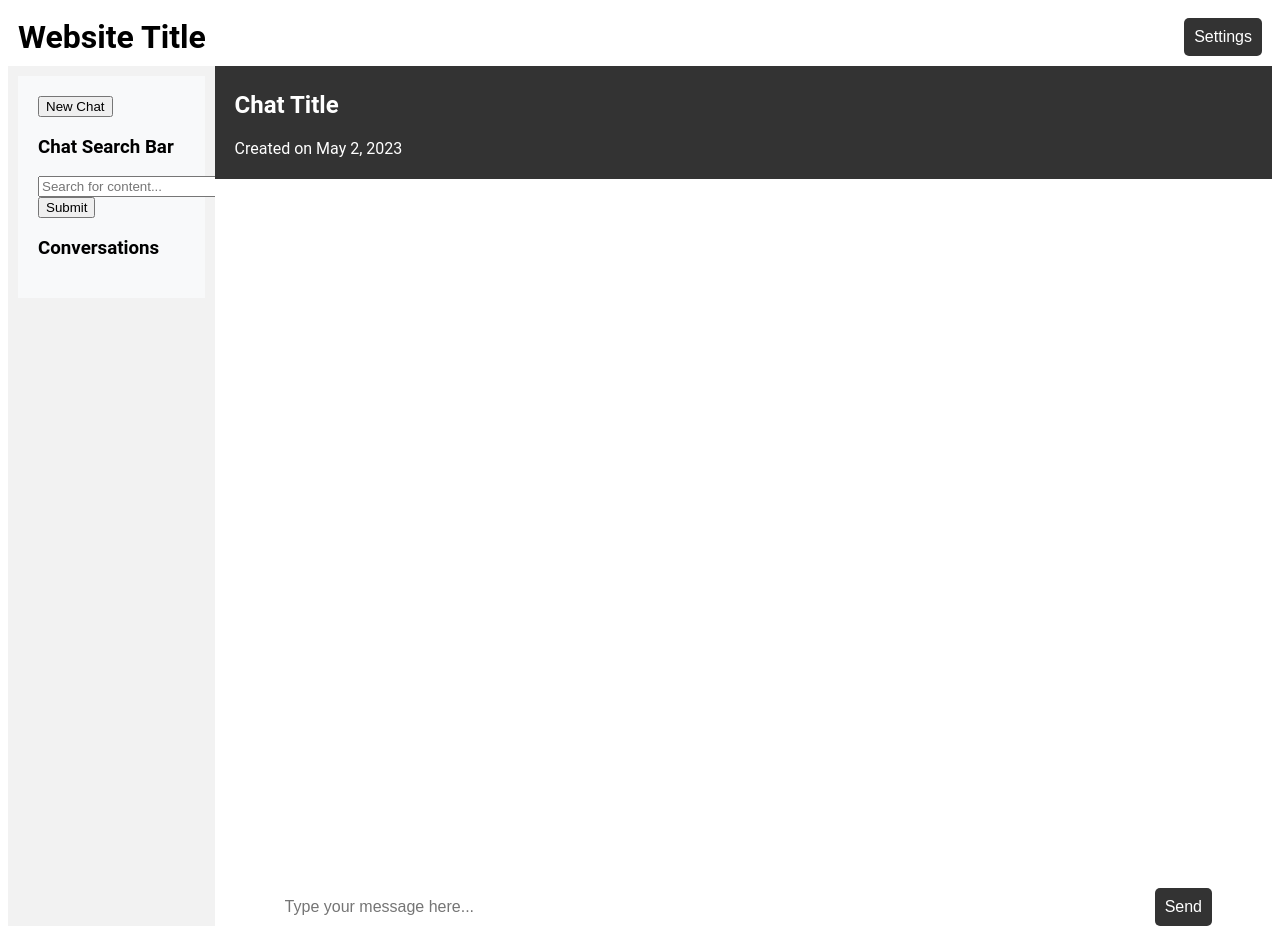
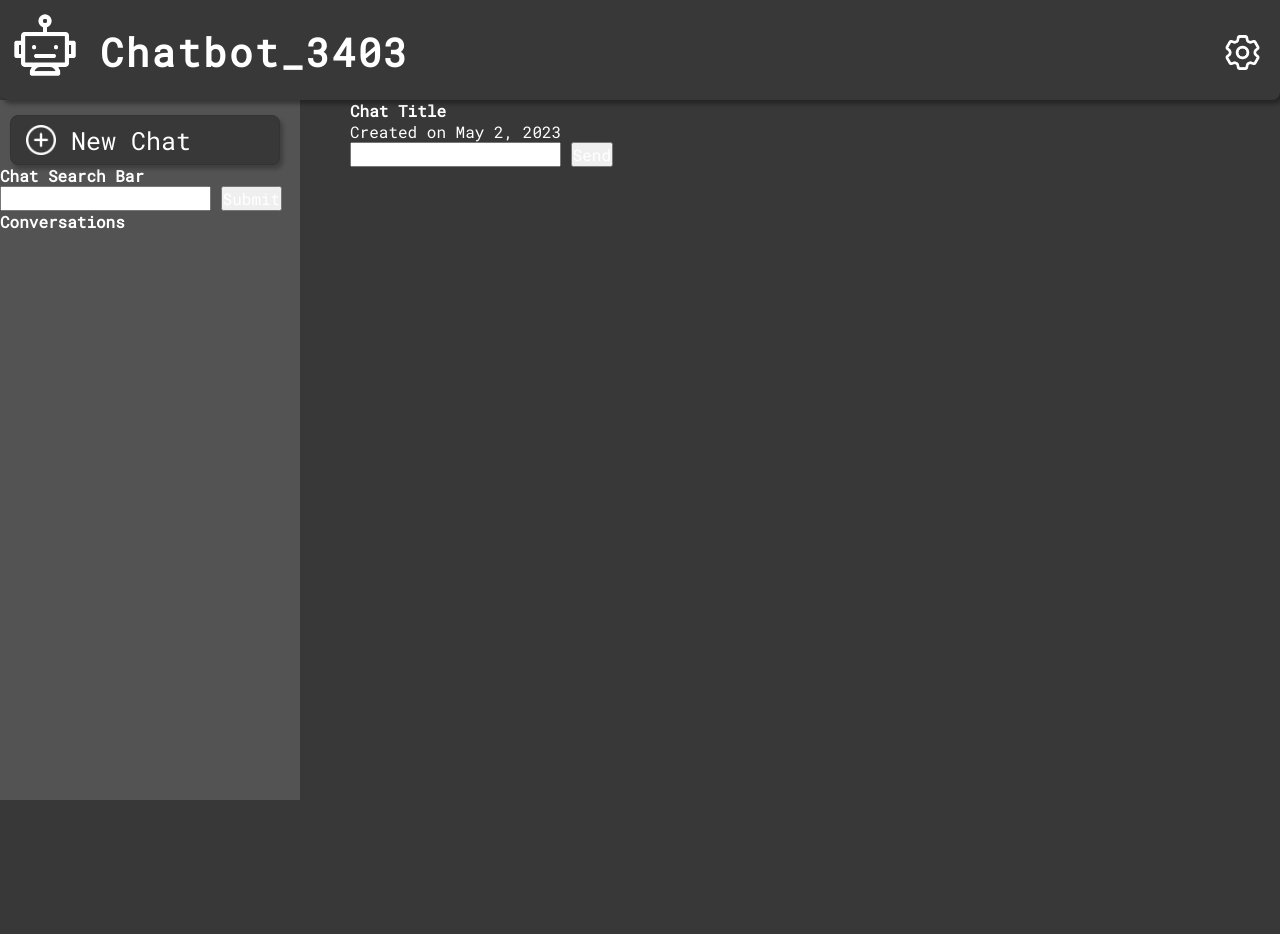
Before and after one commit to FearMyCode/chatbot, a Python web app: template flask/templates/chatbot.html in a window 1280 px wide. After the commit the page ends 800 px from the top, so only its background shows below. Run offline with Jinja, Linux system fonts and the light colour scheme; the template is opened without the code that fills it, so the values that code supplies are empty.

Commit message:
Completed 50% of css migration

```diff
--- /dev/null
+++ b/flask/static/css/chatbotfinal.css
@@ -0,0 +1,181 @@
+/* Google Font Import - Roboto Mono */
+@import url("https://fonts.googleapis.com/css2?family=Roboto+Mono&display=swap");
+
+* {
+  font-family: "Roboto Mono", monospace;
+  color: var(--text-color);
+  margin: 0;
+  padding: 0;
+  box-sizing: border-box;
+  font-size: 16px;
+}
+
+body {
+  background-color: var(--body-color);
+}
+
+:root {
+  /* ======== Colours ======== */
+  --body-color: #383838;
+  --sidebar-color: #535353;
+  --primary-color: #383838;
+  --primary-color-light: #c3c3c3;
+  --toggle-color: #4f4f4f;
+  --text-color: #ffffff;
+  --searchbar-color: #808080;
+
+  /* ======== Transitions ======== */
+  --tran-03: all 0.2s ease;
+  --tran-04: all 0.3s ease;
+  --tran-05: all 0.4s ease;
+}
+
+::placeholder {
+  /* Chrome, Firefox, Opera, Safari 10.1+ */
+  color: var(--text-color);
+  opacity: 1; /* Firefox */
+}
+
+:-ms-input-placeholder {
+  /* Internet Explorer 10-11 */
+  color: var(--text-color);
+}
+
+::-ms-input-placeholder {
+  /* Microsoft Edge */
+  color: var(--text-color);
+}
+
+/* ========= SCROLLBAR ========== */
+/* width */
+::-webkit-scrollbar {
+  background: var(--body-color);
+  width: 10px;
+}
+
+/* Track */
+::-webkit-scrollbar-track {
+  background: var(--body-color);
+  border-radius: 8px;
+}
+
+/* Handle */
+::-webkit-scrollbar-thumb {
+  background: var(--searchbar-color);
+  border-radius: 8px;
+}
+
+/* Handle on hover */
+::-webkit-scrollbar-thumb:hover {
+  background: var(--primary-color-light);
+  border-radius: 8px;
+}
+
+/* ======== HEADER ======== */
+
+.website-header-container {
+  position: fixed;
+  top: 0;
+  left: 0;
+  height: 100px;
+  width: 100%;
+  background-color: var(--primary-color);
+  box-shadow: 3px 4px 4px rgba(0, 0, 0, 0.35);
+  border-radius: 0px 0px 8px 8px;
+  z-index: 3;
+}
+
+.website-header-container h1 {
+  position: relative;
+  left: 80px;
+  font-size: 39.06px;
+  font-weight: 700;
+  line-height: 105px;
+  padding: 0 0 0 20px;
+
+  text-align: left;
+  letter-spacing: 0.06em;
+
+  color: #ffffff;
+}
+
+.website-header-container img {
+  position: absolute;
+  left: 10px;
+  top: 10px;
+}
+
+.website-header-container .settings-button {
+  color: var(--text-color);
+  position: absolute;
+  right: 65px;
+  top: 25px;
+}
+
+/* ======== SIDEBAR ======== */
+/* TODO: I want to add a column flexbox for sidebar*/
+
+.chat-container .conversation-container {
+  position: fixed;
+  top: 100px;
+  left: 0;
+  height: 100%;
+  width: 315px;
+  z-index: 2;
+}
+
+.chat-container .conversation-container .conversation-panel {
+  position: fixed;
+  top: 100px;
+  left: 0;
+  height: 100%;
+  width: 300px;
+  background-color: var(--sidebar-color);
+  overflow-y: auto;
+}
+
+.chat-container .conversation-container .conversation-panel #new-chat-button {
+  box-sizing: border-box;
+  background: #383838;
+  border: 1px solid #333333;
+  box-shadow: 3px 4px 4px rgba(0, 0, 0, 0.25);
+  border-radius: 8px;
+  position: relative;
+  margin: 15px 10px 0 10px;
+  width: 270px;
+  height: 50px;
+  display: flex;
+  align-items: center;
+  justify-content: left;
+}
+
+.chat-container
+  .conversation-container
+  .conversation-panel
+  #new-chat-button
+  img {
+  position: relative;
+  left: 15px;
+}
+
+.chat-container
+  .conversation-container
+  .conversation-panel
+  #new-chat-button
+  span {
+  position: relative;
+  left: 30px;
+  font-size: 25px;
+}
+
+/* ======== CHAT BOX ======== */
+
+.main-content {
+  position: fixed;
+  top: 100px;
+  left: 350px;
+  height: calc(100vh - 175px);
+  width: calc(100vw - 350px);
+  z-index: 1;
+  overflow-y: scroll;
+}
--- a/flask/templates/chatbot.html
+++ b/flask/templates/chatbot.html
@@ -7,28 +7,56 @@
     <link rel="preconnect" href="https://fonts.gstatic.com" crossorigin />
     <link
       rel="stylesheet"
-      href="{{ url_for('static', filename='css/chatbot.css') }}"
+      href="{{ url_for('static', filename='css/chatbotfinal.css') }}"
     />
   </head>
   <body>
     <div class="website-header-container">
-      <h1>Website Title</h1>
-      <button class="settings-button">Settings</button>
+      <img
+        src="../static/assets/robot.png"
+        alt="robot"
+        width="70px"
+        height="70px"
+      />
+      <h1>Chatbot_3403</h1>
+      <a href="#" class="settings-button">
+        <img
+          src="../static/assets/setting.png"
+          alt="settings"
+          width="35px"
+          height="35px"
+        />
+      </a>
     </div>
 
+    <!-- TODO: Try using NAV and MAIN and HEADER -->
     <div class="chat-container">
-      <div class="conversation-panel">
-        <div class="conversation-list">
-          <button id="new-chat-button">New Chat</button>
+      <div class="conversation-container">
+        <div class="conversation-panel">
+          <button id="new-chat-button">
+            <img
+              src="../static/assets/add.png"
+              alt="new chat"
+              width="30px"
+              height="30px"
+            />
+            <span> New Chat</span>
+          </button>
           <div class="search-bar">
             <form>
-            <h3>Chat Search Bar</h3>
-              <input class="searchBar" type="text" placeholder="Search for content...">
-              <input class="searchSubmit" type="submit">
+              <h3 class="header-text">Chat Search Bar</h3>
+              <input
+                class="searchBar"
+                type="text"
+                placeholder="Search for content..."
+              />
+              <input class="searchSubmit" type="submit" />
             </form>
           </div>
-          <h3>Conversations</h3>
-          <ul id="conversation-list" class="list-group"></ul>
+          <div class="conversation-list">
+            <h3>Conversations</h3>
+            <ul id="conversation-list" class="list-group"></ul>
+          </div>
         </div>
       </div>
       <div class="main-content">
```
Also changed, not shown: flask/static/assets/add.png (added), flask/static/assets/comment.png (added), flask/static/assets/edit.png (added), flask/static/assets/robot.png (added), flask/static/assets/robot_background.png (added), flask/static/assets/search.png (added), flask/static/assets/send.png (added), flask/static/assets/setting.png (added), flask/static/assets/user.png (added).
